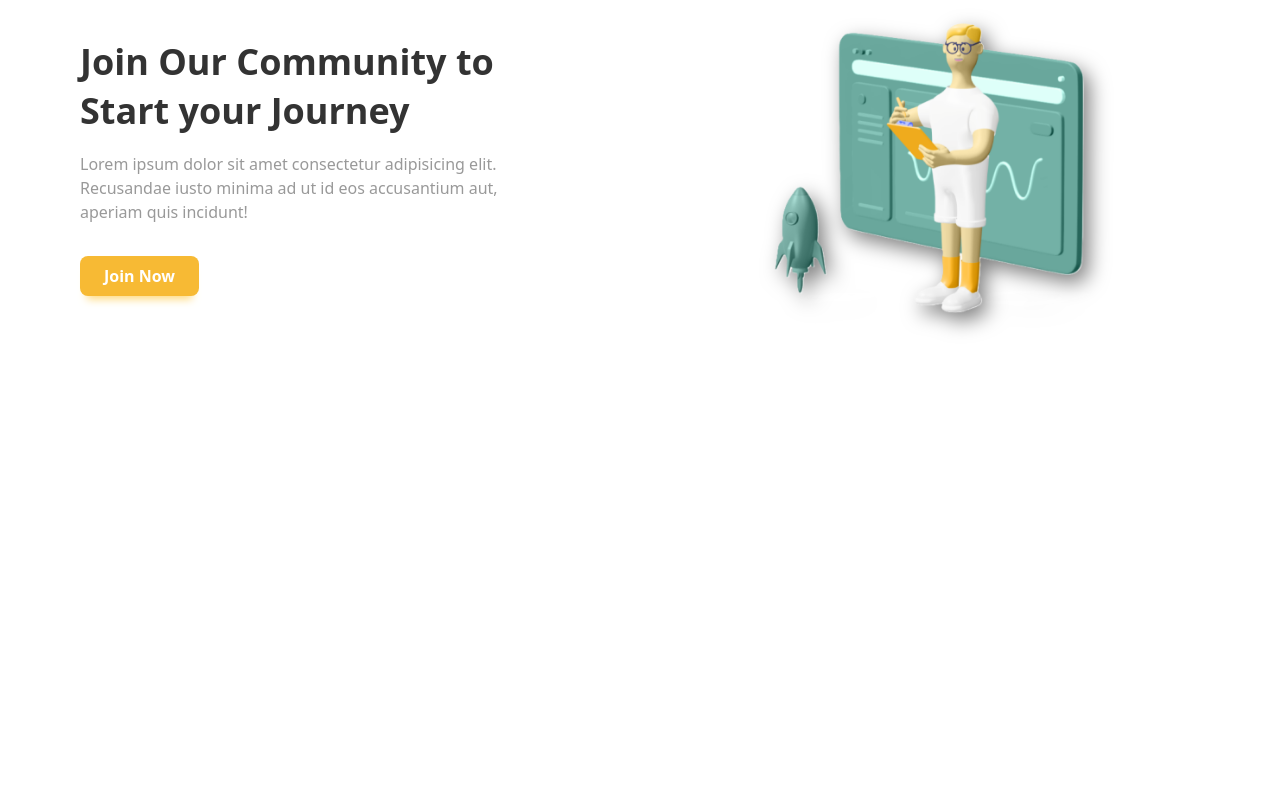
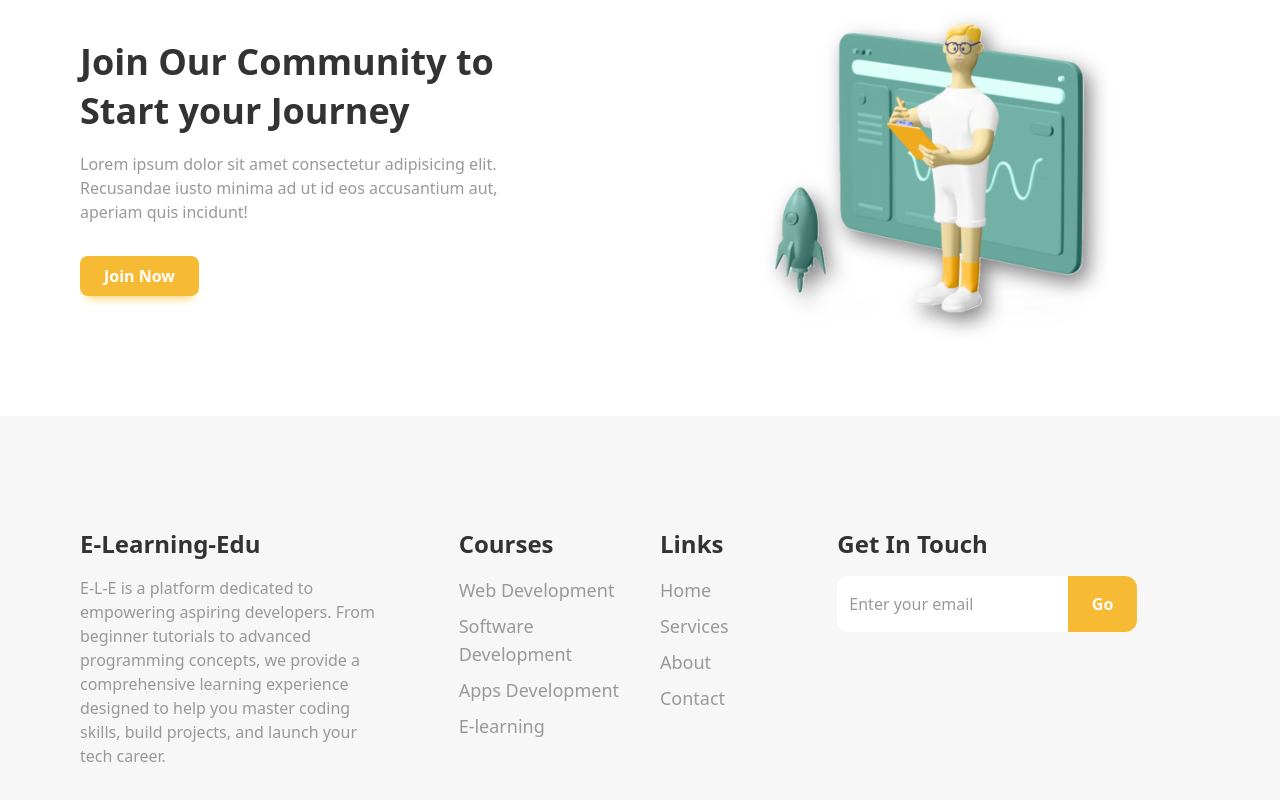
Before and after one commit to Nafiz7D/E-Learning-Edu, a React (Vite) app: page / in a window 1280 px wide. Shown: the part 2468-3268 px from the top of the page. Before the commit the page ends 2884 px from the top, so only its background shows below. Built offline with nearby package versions, Linux system fonts and the light colour scheme.

Commit message:
added footer section

```diff
--- a/src/App.jsx
+++ b/src/App.jsx
@@ -5,6 +5,7 @@ import Services from "./components/Services/Services";
 import Banner from "./components/Banner/Banner";
 import Subcribe from "./components/Subcribe/Subcribe";
 import Banner2 from "./components/Banner/Banner2";
+import Footer from "./components/Footer/Footer";
 
 const App = () => {
   return (
@@ -14,6 +15,7 @@ const App = () => {
       <Banner />
       <Subcribe />
       <Banner2 />
+      <Footer />
     </main>
   );
 };
--- /dev/null
+++ b/src/components/Footer/Footer.jsx
@@ -0,0 +1,86 @@
+import React from "react";
+import { FaInstagram, FaWhatsapp, FaYoutube } from "react-icons/fa";
+import { TbWorldWww } from "react-icons/tb";
+import { motion } from "framer-motion";
+
+const Footer = () => {
+  return (
+    <footer className="py-28 bg-[#f7f7f7]">
+      <motion.div
+        initial={{ opacity: 0, y: 50 }}
+        whileInView={{ opacity: 1, y: 0 }}
+        className="container"
+      >
+        <div className="grid grid-cols-1 md:grid-cols-2 lg:grid-cols-3 gap-14 md:gap-4">
+          {/* first section */}
+          <div className="space-y-4 max-w-[300px]">
+            <h1 className="text-2xl font-bold">E-Learning-Edu</h1>
+            <p className="text-dark2">
+              E-L-E is a platform dedicated to empowering aspiring developers.
+              From beginner tutorials to advanced programming concepts, we
+              provide a comprehensive learning experience designed to help you
+              master coding skills, build projects, and launch your tech career.
+            </p>
+          </div>
+          {/* second section */}
+          <div className="grid grid-cols-2 gap-10">
+            <div className="space-y-4">
+              <h1 className="text-2xl font-bold">Courses</h1>
+              <div className="text-dark2">
+                <ul className="space-y-2 text-lg">
+                  <li className="cursor-pointer hover:text-secondary duration-200">
+                    Web Development
+                  </li>
+                  <li className="cursor-pointer hover:text-secondary duration-200">
+                    Software Development
+                  </li>
+                  <li className="cursor-pointer hover:text-secondary duration-200">
+                    Apps Development
+                  </li>
+                  <li className="cursor-pointer hover:text-secondary duration-200">
+                    E-learning
+                  </li>
+                </ul>
+              </div>
+            </div>
+            <div className="space-y-4">
+              <h1 className="text-2xl font-bold">Links</h1>
+              <div className="text-dark2">
+                <ul className="space-y-2 text-lg">
+                  <li className="cursor-pointer hover:text-secondary duration-200">
+                    Home
+                  </li>
+                  <li className="cursor-pointer hover:text-secondary duration-200">
+                    Services
+                  </li>
+                  <li className="cursor-pointer hover:text-secondary duration-200">
+                    About
+                  </li>
+                  <li className="cursor-pointer hover:text-secondary duration-200">
+                    Contact
+                  </li>
+                </ul>
+              </div>
+            </div>
+          </div>
+          {/* third section */}
+          <div className="space-y-4 max-w-[300px]">
+            <h1 className="text-2xl font-bold">Get In Touch</h1>
+            <div className="flex items-center">
+              <input
+                type="text"
+                placeholder="Enter your email"
+                className="p-3 rounded-s-xl bg-white w-full py-4 focus:ring-0 focus:outline-none placeholder:text-dark2"
+              />
+              <button className="bg-primary text-white font-semibold py-4 px-6 rounded-e-xl">
+                Go
+              </button>
+            </div>
+          </div>
+        </div>
+      </motion.div>
+    </footer>
+  );
+};
+
+export default Footer;
```
